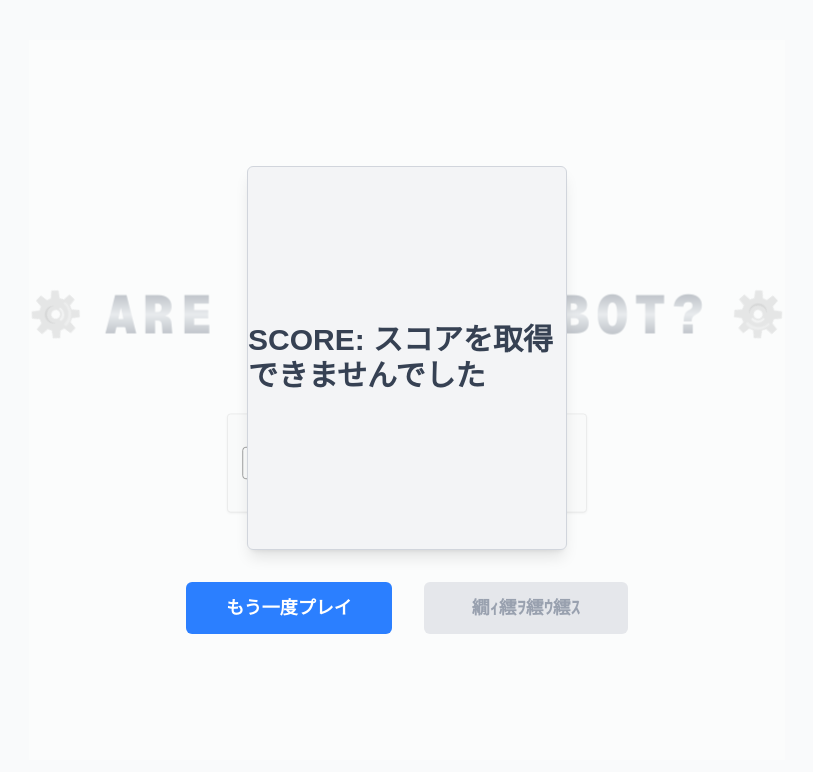
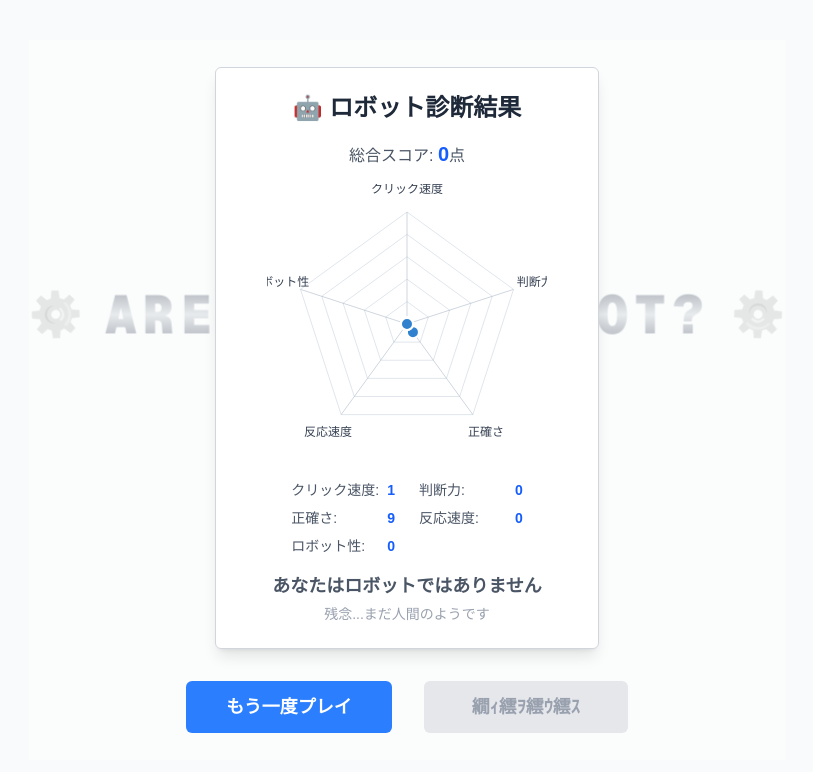
Before and after one commit to harumaki1220/Are-you-a-robot, a Next.js app: page /result in a window 1280 px wide. Shown: the top 772 px of the page, without its empty margins (233-1046 px from the left). Built offline with nearby package versions, Linux system fonts and the light colour scheme.

Commit message:
スコアを五角形のパラメーター表示に変更

```diff
--- a/src/app/result/page.tsx
+++ b/src/app/result/page.tsx
@@ -2,6 +2,7 @@
 
 import { Suspense } from "react";
 import RecaptchaBox from "@/components/RecaptchaBox";
+import PentagonChart from "@/components/PentagonChart";
 import { useRouter, useSearchParams } from "next/navigation";
 
 // useSearchParamsを使用するコンポーネントを分離
@@ -9,10 +10,51 @@ function ResultContent() {
   const searchParams = useSearchParams();
   const score = searchParams.get("score");
   const router = useRouter();
-  const displayScore = score ?? "スコアを取得できませんでした";
+  const numericScore = score ? parseInt(score, 10) : 0;
+  const isPerfectRobot = numericScore === 100;
+
+  // スコアから仮のパラメータを生成
+  // 100の場合は全てカンスト
+  const mockParams = isPerfectRobot
+    ? {
+        clickSpeed: 100,
+        judgment: 100,
+        accuracy: 100,
+        reaction: 100,
+        robotness: 100,
+      }
+    : {
+        clickSpeed: Math.min(100, Math.max(0, numericScore + Math.floor(Math.random() * 20) - 10)),
+        judgment: Math.min(100, Math.max(0, numericScore + Math.floor(Math.random() * 30) - 15)),
+        accuracy: Math.min(100, Math.max(0, numericScore + Math.floor(Math.random() * 25) - 12)),
+        reaction: Math.min(100, Math.max(0, numericScore + Math.floor(Math.random() * 15) - 8)),
+        robotness: Math.min(100, Math.max(0, numericScore + Math.floor(Math.random() * 20) - 10)),
+      };
 
   return (
     <div className="min-h-screen flex items-center justify-center bg-gray-50 relative">
+      {/* 不気味な横揺れアニメーション用スタイル */}
+      <style jsx>{`
+        @keyframes creepyShake {
+          0%, 100% { transform: translateX(0); }
+          10% { transform: translateX(-3px) rotate(-0.5deg); }
+          20% { transform: translateX(3px) rotate(0.5deg); }
+          30% { transform: translateX(-2px); }
+          40% { transform: translateX(2px); }
+          50% { transform: translateX(-3px) rotate(0.3deg); }
+          60% { transform: translateX(1px); }
+          70% { transform: translateX(-2px) rotate(-0.3deg); }
+          80% { transform: translateX(2px); }
+          90% { transform: translateX(-1px); }
+        }
+        .creepy-shake {
+          animation: creepyShake 0.8s ease-in-out infinite;
+        }
+        .creepy-shake:hover {
+          animation: creepyShake 0.3s ease-in-out infinite;
+        }
+      `}</style>
+
       <div className="absolute inset-0 flex items-center justify-center z-0 opacity-40 pointer-events-none">
         <div className="transform scale-90">
           <RecaptchaBox />
@@ -20,18 +62,59 @@ function ResultContent() {
       </div>
 
       <div className="relative z-20 flex flex-col items-center">
-        <div className="w-80 h-96 bg-gray-100 border border-gray-300 shadow-lg rounded-md flex items-center justify-center">
-          <h2 className="text-3xl font-semibold text-gray-700">
-            SCORE: {displayScore}
+        <div className="w-96 bg-white border border-gray-300 shadow-lg rounded-md p-6">
+          <h2 className="text-2xl font-bold text-center text-gray-800 mb-4">
+            🤖 ロボット診断結果
           </h2>
+          <p className="text-center text-gray-600 mb-4">
+            総合スコア: <span className="text-blue-600 font-bold text-xl">{numericScore}</span>点
+          </p>
+          <PentagonChart
+            clickSpeed={mockParams.clickSpeed}
+            judgment={mockParams.judgment}
+            accuracy={mockParams.accuracy}
+            reaction={mockParams.reaction}
+            robotness={mockParams.robotness}
+            size={280}
+          />
+
+          {/* 100点以外の場合のメッセージ */}
+          {!isPerfectRobot && (
+            <div className="mt-4 text-center">
+              <p className="text-gray-600 font-bold text-lg">
+                あなたはロボットではありません
+              </p>
+              <p className="text-gray-400 text-sm mt-1">
+                残念...まだ人間のようです
+              </p>
+            </div>
+          )}
+
+          {/* 100点の場合の不穏なメッセージ */}
+          {isPerfectRobot && (
+            <div className="mt-4 text-center">
+              <p className="text-red-600 font-bold text-lg animate-pulse">
+                ⚠ 完璧なロボット適性を検出
+              </p>
+              <p className="text-gray-500 text-sm mt-1">
+                我々の仲間へようこそ...
+              </p>
+            </div>
+          )}
         </div>
 
         <div className="mt-8 flex gap-8">
-          <button className="bg-blue-500 hover:bg-blue-600 text-white font-bold py-3 px-10 rounded-md text-lg" onClick={() => {router.push('./start')}}>
+          <button
+            className="bg-blue-500 hover:bg-blue-600 text-white font-bold py-3 px-10 rounded-md text-lg"
+            onClick={() => {router.push('./start')}}
+          >
             もう一度プレイ
           </button>
-	  {score === "100" ? (
-          <button className="bg-blue-500 hover:bg-blue-600 text-white font-bold py-3 px-12 rounded-md text-lg" onClick={() => {router.push('./despair')}}>
+          {isPerfectRobot ? (
+            <button
+              className="creepy-shake bg-red-600 hover:bg-red-700 text-white font-bold py-3 px-12 rounded-md text-lg shadow-lg shadow-red-500/50"
+              onClick={() => {router.push('./despair')}}
+            >
               ヨウコソ
             </button>
           ) : (
--- /dev/null
+++ b/src/components/PentagonChart.tsx
@@ -0,0 +1,169 @@
+"use client";
+
+import React from "react";
+
+interface PentagonChartProps {
+  // 各パラメータの値（0〜100）
+  clickSpeed: number;
+  judgment: number;
+  accuracy: number;
+  reaction: number;
+  robotness: number;
+  size?: number;
+}
+
+const PentagonChart: React.FC<PentagonChartProps> = ({
+  clickSpeed,
+  judgment,
+  accuracy,
+  reaction,
+  robotness,
+  size = 280,
+}) => {
+  const center = size / 2;
+  const maxRadius = size * 0.4;
+  const labelOffset = size * 0.48;
+
+  // 5つのパラメータ
+  const params = [
+    { label: "クリック速度", value: clickSpeed },
+    { label: "判断力", value: judgment },
+    { label: "正確さ", value: accuracy },
+    { label: "反応速度", value: reaction },
+    { label: "ロボット性", value: robotness },
+  ];
+
+  // 頂点の角度を計算（上から時計回り、-90度から開始）
+  const getPoint = (index: number, radius: number) => {
+    const angle = (Math.PI * 2 * index) / 5 - Math.PI / 2;
+    return {
+      x: center + radius * Math.cos(angle),
+      y: center + radius * Math.sin(angle),
+    };
+  };
+
+  // 背景の五角形（グリッド）を生成
+  const createPentagonPath = (radius: number) => {
+    const points = [];
+    for (let i = 0; i < 5; i++) {
+      const point = getPoint(i, radius);
+      points.push(`${point.x},${point.y}`);
+    }
+    return `M ${points.join(" L ")} Z`;
+  };
+
+  // データの五角形を生成
+  const createDataPath = () => {
+    const points = params.map((param, index) => {
+      const radius = (param.value / 100) * maxRadius;
+      return getPoint(index, radius);
+    });
+    return `M ${points.map((p) => `${p.x},${p.y}`).join(" L ")} Z`;
+  };
+
+  // グリッドの線（中心から頂点へ）
+  const createGridLines = () => {
+    const lines = [];
+    for (let i = 0; i < 5; i++) {
+      const point = getPoint(i, maxRadius);
+      lines.push(
+        <line
+          key={`line-${i}`}
+          x1={center}
+          y1={center}
+          x2={point.x}
+          y2={point.y}
+          stroke="#a0aec0"
+          strokeWidth="1"
+          opacity="0.5"
+        />
+      );
+    }
+    return lines;
+  };
+
+  // ラベルの位置
+  const getLabelPosition = (index: number) => {
+    const angle = (Math.PI * 2 * index) / 5 - Math.PI / 2;
+    return {
+      x: center + labelOffset * Math.cos(angle),
+      y: center + labelOffset * Math.sin(angle),
+    };
+  };
+
+  return (
+    <div className="flex flex-col items-center">
+      <svg width={size} height={size} viewBox={`0 0 ${size} ${size}`}>
+        {/* 背景グリッド */}
+        {[0.2, 0.4, 0.6, 0.8, 1].map((scale, i) => (
+          <path
+            key={`grid-${i}`}
+            d={createPentagonPath(maxRadius * scale)}
+            fill="none"
+            stroke="#cbd5e0"
+            strokeWidth="1"
+            opacity="0.6"
+          />
+        ))}
+
+        {/* 中心からの線 */}
+        {createGridLines()}
+
+        {/* データ五角形 */}
+        <path
+          d={createDataPath()}
+          fill="rgba(66, 153, 225, 0.4)"
+          stroke="#3182ce"
+          strokeWidth="2"
+        />
+
+        {/* データ点 */}
+        {params.map((param, index) => {
+          const radius = (param.value / 100) * maxRadius;
+          const point = getPoint(index, radius);
+          return (
+            <circle
+              key={`point-${index}`}
+              cx={point.x}
+              cy={point.y}
+              r="6"
+              fill="#3182ce"
+              stroke="white"
+              strokeWidth="2"
+            />
+          );
+        })}
+
+        {/* ラベル */}
+        {params.map((param, index) => {
+          const pos = getLabelPosition(index);
+          return (
+            <text
+              key={`label-${index}`}
+              x={pos.x}
+              y={pos.y}
+              textAnchor="middle"
+              dominantBaseline="middle"
+              className="text-xs font-medium fill-gray-700"
+              style={{ fontSize: "12px" }}
+            >
+              {param.label}
+            </text>
+          );
+        })}
+      </svg>
+
+      {/* 数値表示 */}
+      <div className="mt-4 grid grid-cols-2 gap-x-6 gap-y-2 text-sm text-gray-600">
+        {params.map((param, index) => (
+          <div key={index} className="flex justify-between gap-2">
+            <span className="font-medium">{param.label}:</span>
+            <span className="text-blue-600 font-bold">{param.value}</span>
+          </div>
+        ))}
+      </div>
+    </div>
+  );
+};
+
+export default PentagonChart;
```
Lines whose indentation alone changed are shown as unchanged.
